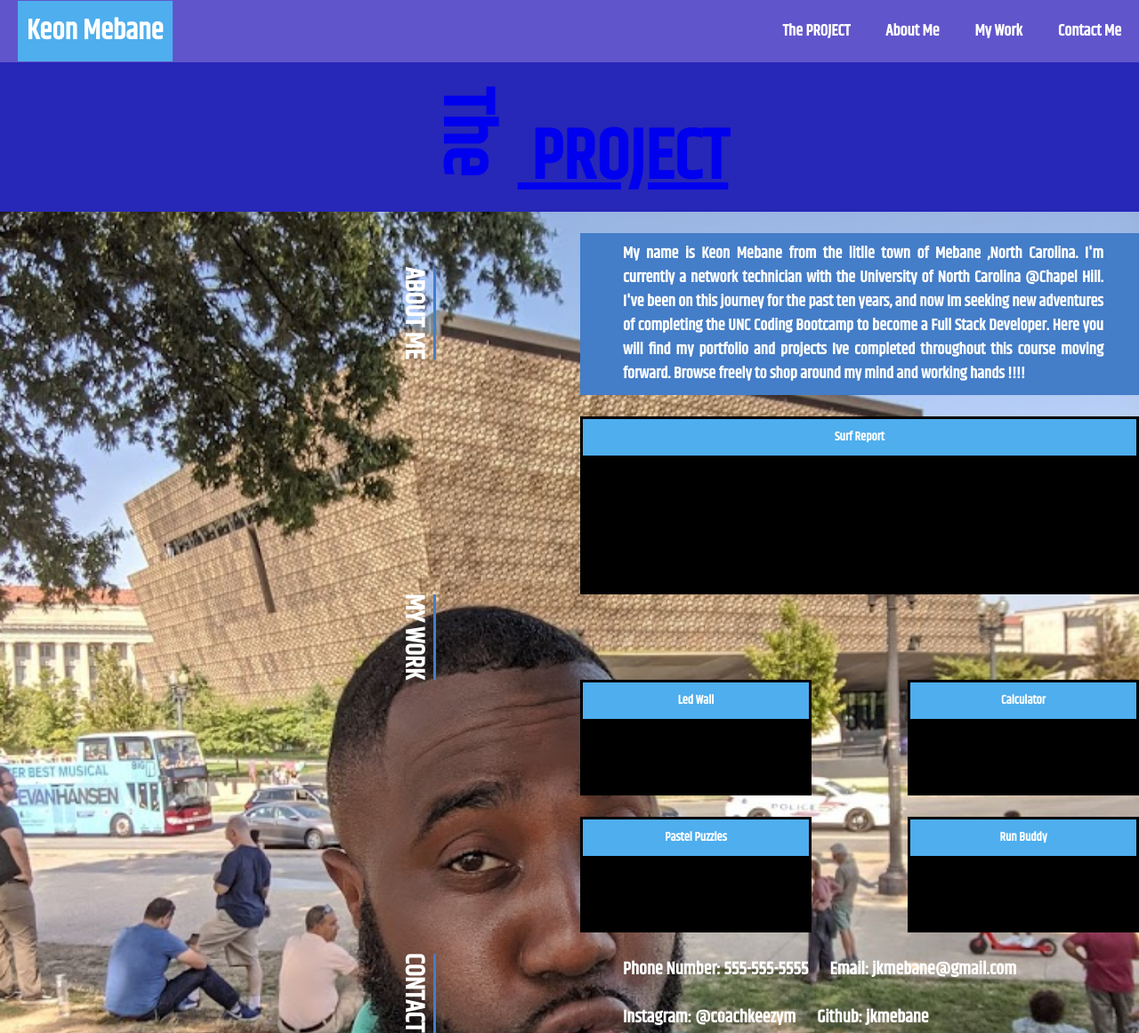
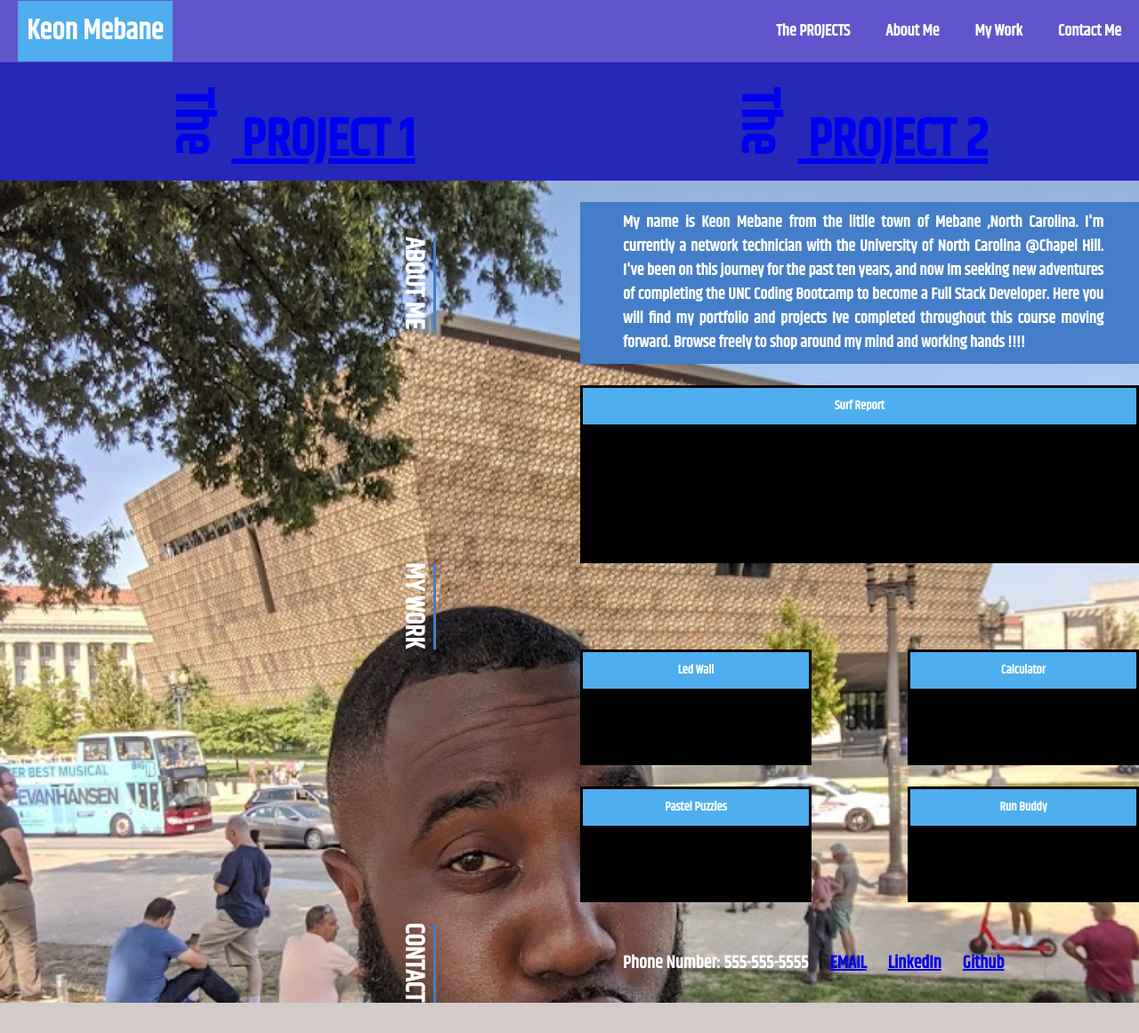
Before and after one commit to jkmebane/meportfolio, a plain HTML site: page index.html in a window 1280 px wide. Shown: the whole page at 89% size. After the commit the page ends 1127 px from the top, so only its background shows below. Drawn offline with Linux system fonts and the light colour scheme.

Commit message:
added project 2 information

```diff
--- a/assets/style.css
+++ b/assets/style.css
@@ -72,7 +72,8 @@ ul {
 
 .small-section {
   background-color: #2727b8;
-  font-size: 40px;
+
+  font-size: 30px;
   font-weight: bold;
   color: #fff;
   margin-bottom: 1.5rem;
@@ -88,13 +89,22 @@ ul {
   display: flex;
   flex-wrap: wrap;
   align-items: center;
-  justify-content: center;
+  justify-content: space-around;
 }
 
 
-.small-section a {
-  display: ;
+h1 {
+
+  align-self: center;
 }
+
+h3{
+
+font-size: 2em;
+font-weight: bold;
+color: #fff;
+}
+
 .block header {
   padding: 10px;
   background: #4eaeee;
--- a/index.html
+++ b/index.html
@@ -15,7 +15,7 @@
         <div class="container">
         <div class="name">Keon Mebane</div>
           <ul class="listers">
-          <li><a href="#the-project">The PROJECT</a></li>
+          <li><a href="#the-project">The PROJECTS</a></li>
           <li><a href="#about-me">About Me</a></li>
           <li><a href="#blocks">My Work</a></li>
           <li><a href="#contact-me">Contact Me</a></li>
@@ -26,7 +26,9 @@
   <header class="small-section" id="the-project">
     <div class="container">
 
-      <h1><a < href="https://nmsiegel1.github.io/Whats-for-dinner/"><span>The</span> PROJECT</></a></h1>
+      <h1><a < href="https://nmsiegel1.github.io/Whats-for-dinner/"><span>The</span> PROJECT 1</></a></h1>
+      <h3><a < href="https://band-site-22.herokuapp.com/"><span>The</span> PROJECT 2</></a></h3>
+
 
     </div>
     </header>
@@ -94,12 +96,13 @@
         <li>Phone Number: 555-555-5555</li>
 
 
-        <li>Email: jkmebane@gmail.com</li>
+        <li><a href="https:jkmebane@gmail.com">EMAIL</a></li>
 
 
-        <li>Instagram: @coachkeezym</li>
+        <li><a href="https://www.linkedin.com/in/jeffrey-mebane-2631a116a">LinkedIn</a></li>
 
-        <li>Github: jkmebane</li>
+
+        <li><a href="https://github.com/jkmebane">Github</a></li>
 
       </ul>
     </section>
```
